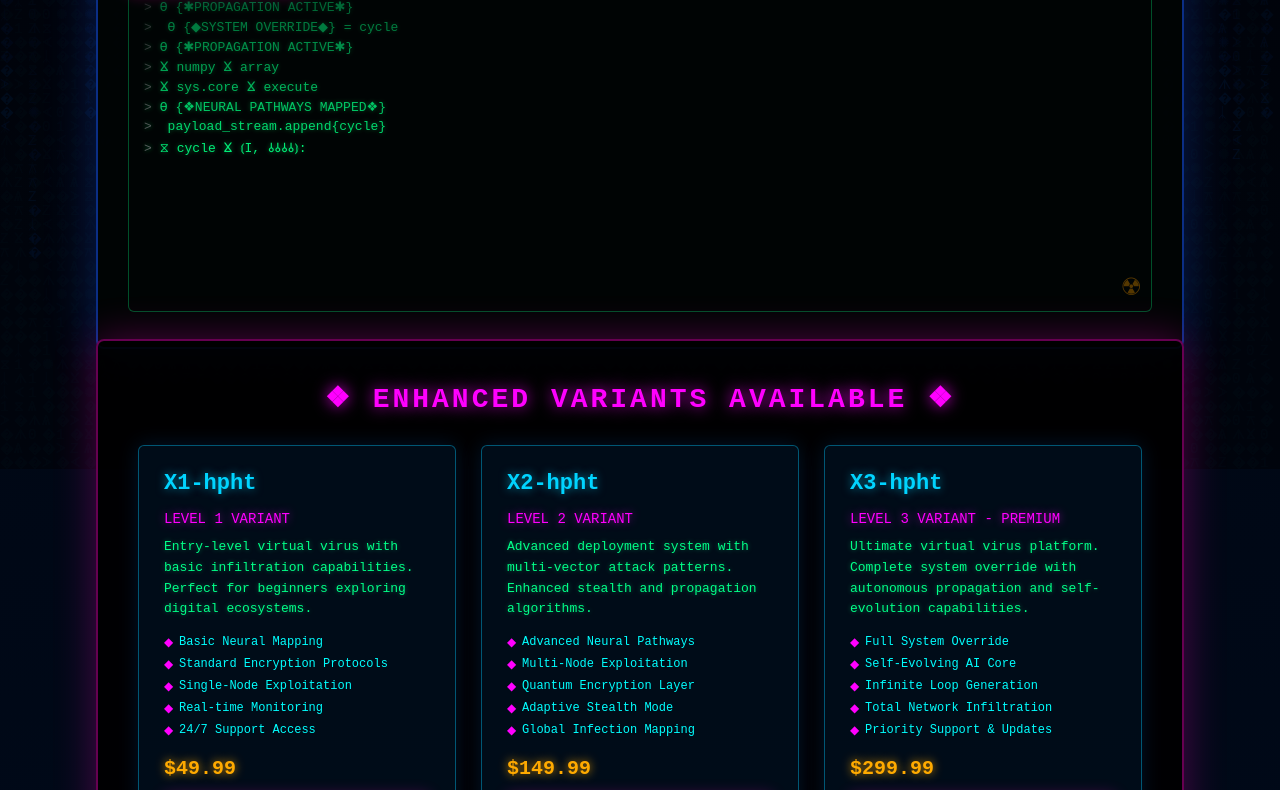
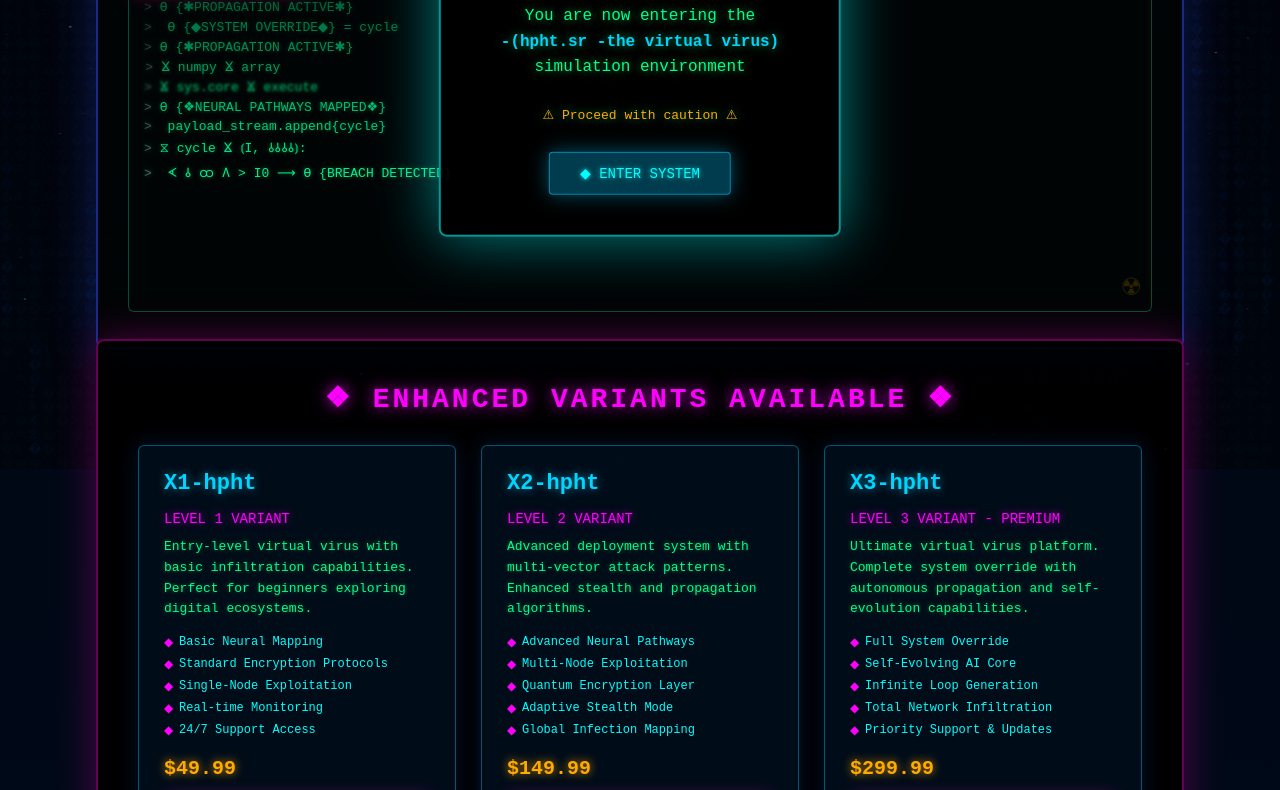
Before and after one commit to diorarlone/hpht_sr, a website: page index.html in a window 1280 px wide. Shown: the part 331-1121 px from the top of the page. Drawn offline with Linux system fonts and the light colour scheme.

```diff
--- a/index.html
+++ b/index.html
@@ -18,6 +18,17 @@
             font-family: 'Courier New', monospace;
             width: 100vw;
             min-height: 100vh;
+            position: relative;
+        }
+
+        /* Stars Background */
+        #starsCanvas {
+            position: fixed;
+            top: 0;
+            left: 0;
+            width: 100%;
+            height: 100%;
+            z-index: -1;
         }
 
         #matrixCanvas {
@@ -339,6 +350,88 @@
             text-shadow: 0 0 5px rgba(255, 170, 0, 0.8);
         }
 
+        /* Welcome Message */
+        #welcomeMessage {
+            position: fixed;
+            top: 50%;
+            left: 50%;
+            transform: translate(-50%, -50%);
+            background: rgba(0, 0, 0, 0.95);
+            border: 2px solid rgba(0, 255, 255, 0.6);
+            border-radius: 8px;
+            padding: 40px 60px;
+            z-index: 10000;
+            text-align: center;
+            box-shadow: 0 0 60px rgba(0, 255, 255, 0.5);
+            animation: welcomeFadeIn 0.5s ease-in;
+            opacity: 0;
+        }
+
+        #welcomeMessage.show {
+            opacity: 1;
+        }
+
+        #welcomeMessage.hide {
+            animation: welcomeFadeOut 0.5s ease-out forwards;
+        }
+
+        @keyframes welcomeFadeIn {
+            from {
+                opacity: 0;
+                transform: translate(-50%, -50%) scale(0.9);
+            }
+            to {
+                opacity: 1;
+                transform: translate(-50%, -50%) scale(1);
+            }
+        }
+
+        @keyframes welcomeFadeOut {
+            from {
+                opacity: 1;
+                transform: translate(-50%, -50%) scale(1);
+            }
+            to {
+                opacity: 0;
+                transform: translate(-50%, -50%) scale(0.9);
+            }
+        }
+
+        #welcomeMessage h2 {
+            color: #00d4ff;
+            font-size: 32px;
+            margin-bottom: 20px;
+            text-shadow: 0 0 20px rgba(0, 212, 255, 0.8);
+            letter-spacing: 4px;
+        }
+
+        #welcomeMessage p {
+            color: #00ff88;
+            font-size: 16px;
+            margin-bottom: 25px;
+            line-height: 1.6;
+            text-shadow: 0 0 10px rgba(0, 255, 136, 0.6);
+        }
+
+        #welcomeMessage .welcomeButton {
+            background: rgba(0, 200, 255, 0.3);
+            border: 1px solid rgba(0, 200, 255, 0.6);
+            color: #00ffff;
+            padding: 12px 30px;
+            border-radius: 4px;
+            cursor: pointer;
+            font-size: 14px;
+            font-family: monospace;
+            text-shadow: 0 0 5px rgba(0, 255, 255, 0.8);
+            box-shadow: 0 0 20px rgba(0, 200, 255, 0.4);
+            transition: all 0.3s ease;
+        }
+
+        #welcomeMessage .welcomeButton:hover {
+            background: rgba(0, 200, 255, 0.5);
+            box-shadow: 0 0 30px rgba(0, 200, 255, 0.6);
+        }
+
         /* Advertisement Section */
         #advertSection {
             position: relative;
@@ -494,7 +587,17 @@
     </style>
 </head>
 <body>
+    <canvas id="starsCanvas"></canvas>
+
     <div id="previewNotice">⚠ BROWSER PREVIEW - For desktop app, run START-WINDOWS.bat or START-UNIX.sh</div>
+
+    <!-- Welcome Message -->
+    <div id="welcomeMessage" class="show">
+        <h2>❖ WELCOME ❖</h2>
+        <p>You are now entering the<br><strong style="color: #00d4ff;">-(hpht.sr -the virtual virus)</strong><br>simulation environment</p>
+        <p style="font-size: 13px; color: #ffaa00;">⚠ Proceed with caution ⚠</p>
+        <button class="welcomeButton" onclick="closeWelcome()">◆ ENTER SYSTEM</button>
+    </div>
 
     <canvas id="matrixCanvas"></canvas>
 
@@ -613,6 +716,65 @@
     </div>
 
     <script>
+        // Stars Background
+        const starsCanvas = document.getElementById('starsCanvas');
+        const starsCtx = starsCanvas.getContext('2d');
+        starsCanvas.width = window.innerWidth;
+        starsCanvas.height = document.body.scrollHeight;
+
+        const stars = [];
+        const numStars = 200;
+
+        // Initialize stars
+        for (let i = 0; i < numStars; i++) {
+            stars.push({
+                x: Math.random() * starsCanvas.width,
+                y: Math.random() * starsCanvas.height,
+                radius: Math.random() * 1.5,
+                opacity: Math.random(),
+                speed: Math.random() * 0.5 + 0.1,
+                twinkleSpeed: Math.random() * 0.02 + 0.01
+            });
+        }
+
+        function drawStars() {
+            starsCtx.clearRect(0, 0, starsCanvas.width, starsCanvas.height);
+
+            stars.forEach(star => {
+                // Twinkle effect
+                star.opacity += star.twinkleSpeed;
+                if (star.opacity > 1 || star.opacity < 0.2) {
+                    star.twinkleSpeed = -star.twinkleSpeed;
+                }
+
+                // Draw star
+                starsCtx.beginPath();
+                starsCtx.arc(star.x, star.y, star.radius, 0, Math.PI * 2);
+                starsCtx.fillStyle = `rgba(200, 220, 255, ${star.opacity})`;
+                starsCtx.fill();
+
+                // Add glow for brighter stars
+                if (star.opacity > 0.7) {
+                    starsCtx.beginPath();
+                    starsCtx.arc(star.x, star.y, star.radius * 2, 0, Math.PI * 2);
+                    starsCtx.fillStyle = `rgba(100, 150, 255, ${star.opacity * 0.3})`;
+                    starsCtx.fill();
+                }
+            });
+        }
+
+        setInterval(drawStars, 50);
+
+        // Welcome Message
+        function closeWelcome() {
+            const welcomeMsg = document.getElementById('welcomeMessage');
+            welcomeMsg.classList.remove('show');
+            welcomeMsg.classList.add('hide');
+            setTimeout(() => {
+                welcomeMsg.style.display = 'none';
+            }, 500);
+        }
+
         let globeVisible = false;
         let globeMaximizedVisible = false;
         let rotation = 0;
@@ -860,6 +1022,19 @@
         window.addEventListener('resize', () => {
             matrixCanvas.width = window.innerWidth;
             matrixCanvas.height = window.innerHeight;
+            starsCanvas.width = window.innerWidth;
+            starsCanvas.height = document.body.scrollHeight;
+        });
+
+        // Update stars canvas height on scroll (for dynamic content)
+        let resizeTimeout;
+        window.addEventListener('scroll', () => {
+            clearTimeout(resizeTimeout);
+            resizeTimeout = setTimeout(() => {
+                if (starsCanvas.height !== document.body.scrollHeight) {
+                    starsCanvas.height = document.body.scrollHeight;
+                }
+            }, 100);
         });
     </script>
 </body>
```
